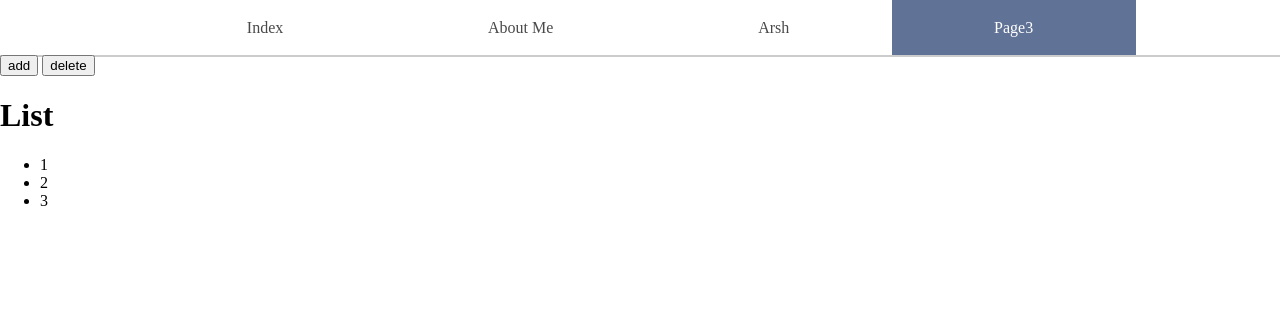
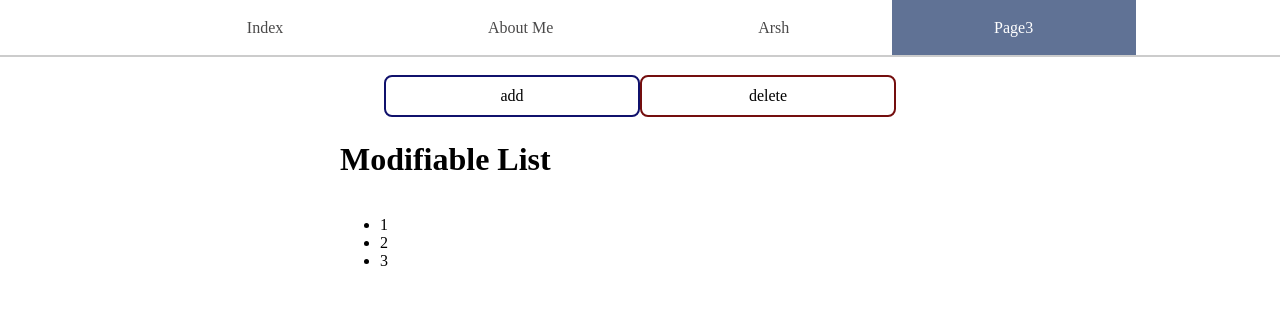
Before and after one commit to KymaiselHunter/CSCI-39548-Assignment-1, a plain HTML site: page page3.html in a window 1280 px wide. Drawn offline with Linux system fonts and the light colour scheme.

Commit message:
added style along with updating the index

```diff
--- a/page3.html
+++ b/page3.html
@@ -3,6 +3,7 @@
     <head>
         <title>Document</title>
         <link rel="stylesheet" type="text/css" href="styles/general.css">
+        <link rel="stylesheet" type="text/css" href="styles/page3.css">
 
     </head>
     <body>
@@ -10,20 +11,22 @@
 			<a class = "navbar-item" href="index.html">Index</a>
 			<a class = "navbar-item" href="page1.html">About Me</a>
 			<a class = "navbar-item" href="page2.html">Arsh</a>
-            <a class = "navbar-item-curr" href="page2.html">Page3</a>
+            <a class = "navbar-item-curr" href="page3.html">Page3</a>
 		</nav>
 
+        <div id="button-panel">
+            <button id ="add-button">add</button>
+            <button id ="delete-button">delete</button>
+        </div>
 
-        <button id ="add-button">add</button>
-        <button id ="delete-button">delete</button>
-
-        <h1>List</h1>
-        <ul id="modifiable">
-            <li class="first">1</li>
-            <li class="second">2</li>
-            <li class="third">3</li>
-        </ul>
-
+        <div id="list-section">
+            <h1>Modifiable List</h1>
+            <ul id="modifiable">
+                <li>1</li>
+                <li>2</li>
+                <li>3</li>
+            </ul>
+        </div>
 
         <script src="page3.js"></script>
     </body>
--- /dev/null
+++ b/styles/page3.css
@@ -0,0 +1,84 @@
+#button-panel{
+	display: flex;
+	justify-content: space-evenly;
+	width: 80%;
+	margin-left: 10%;
+	margin-right: 10%;
+    margin-top: 20px;
+
+}
+
+
+#add-button{
+    font: inherit;
+	display: flex;
+	align-items: center;
+    justify-content: center;
+    width:40%;
+	padding-left:5%;
+	padding-right:5%;
+
+    margin-left: 25%;
+    /*margin-right: 25%;*/
+
+    margin-top: 0;
+    padding-top: 10px;
+    padding-bottom: 10px;
+
+	background-color: white;
+	color: black;
+	text-decoration: none;
+    border: 2px solid #10116c;
+    border-radius: 8px;
+    transition-duration: 400ms;
+}
+
+#add-button:hover{
+    background-color: #10116c;
+    color: white;
+}
+
+#delete-button{
+    font: inherit;
+	display: flex;
+	align-items: center;
+    justify-content: center;
+    width:40%;
+	padding-left:5%;
+	padding-right:5%;
+
+    /*margin-left: 25%;*/
+    margin-right: 25%;
+
+    margin-top: 0;
+    padding-top: 10px;
+    padding-bottom: 10px;
+
+	background-color: white;
+	color: black;
+	text-decoration: none;
+    border: 2px solid #740e0e;
+    border-radius: 8px;
+    transition-duration: 400ms;
+}
+
+#delete-button:hover{
+    background-color: #740e0e;
+    color: white;
+}
+
+#list-section{
+    display: flex;
+    justify-content: center;
+    /*border: 2px solid black;*/
+    width: 600px;
+    margin-left: auto;
+    margin-right: auto;
+    height: 100%;
+    background-color: white;
+    margin-top: 3px;
+
+    flex-direction: column;
+
+    padding-bottom: 30px;
+}
```
Also changed, not shown: index.html (+5 -1 lines), page1.html (+1 -0 lines), page2.html (+1 -0 lines), styles/index.css (+29 -0 lines).
